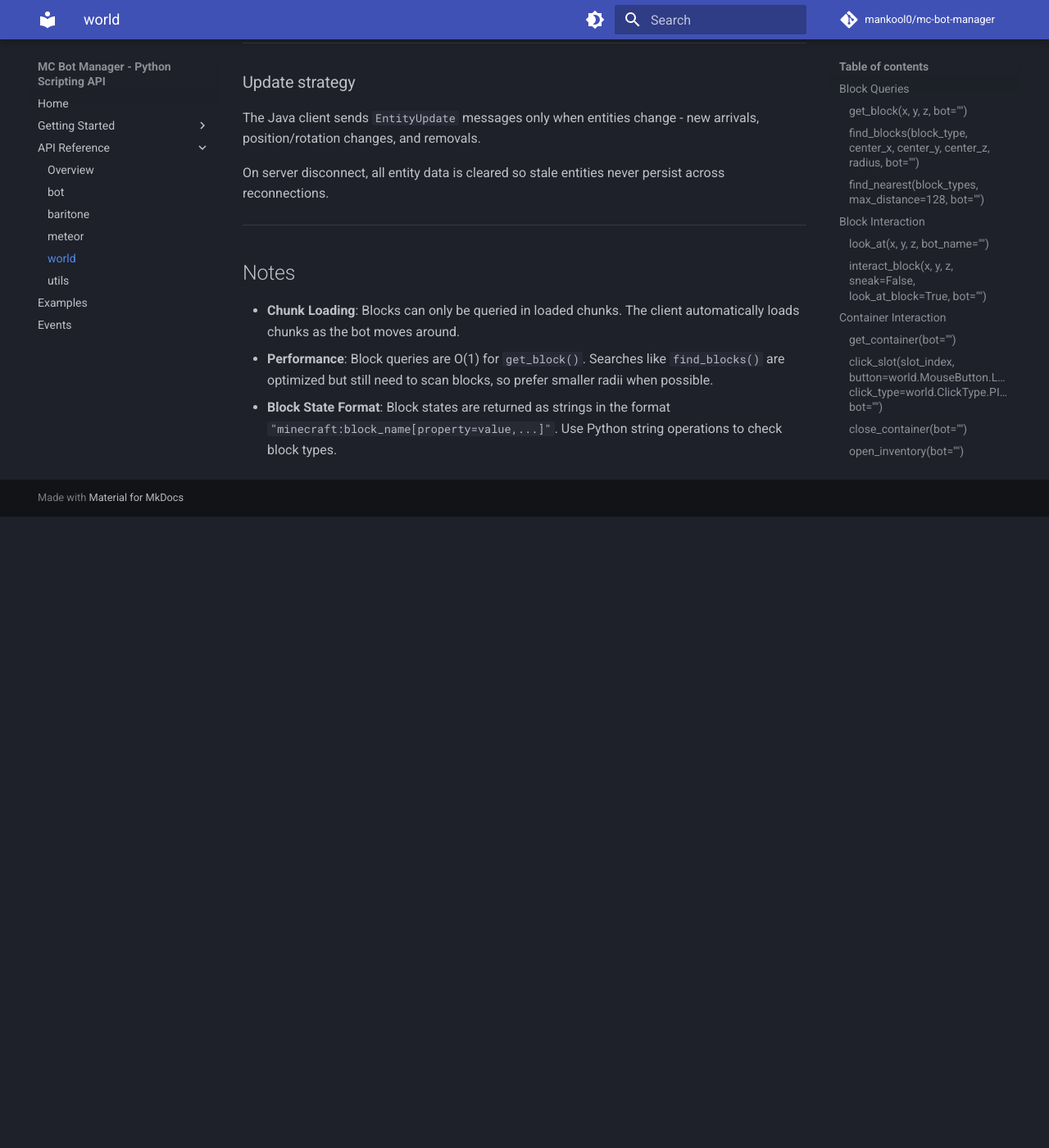
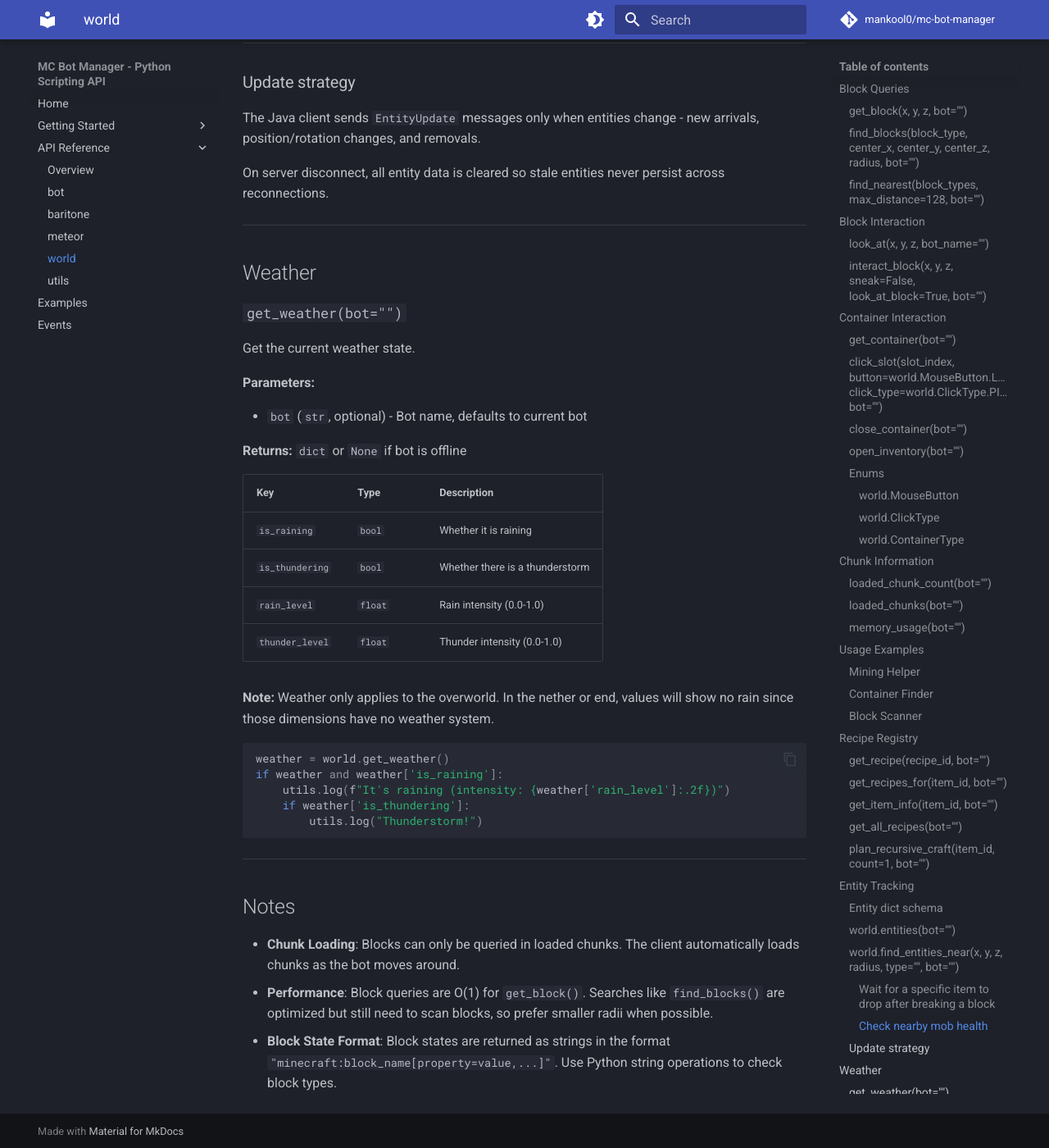
Before and after one commit to mankool0/mc-bot-manager, an MkDocs documentation site: the page built from docs/api/world.md, in a window 1280 px wide and 1400 px high, scrolled down 18277 px. Shown: the whole window at 82% size. Built offline with MkDocs 1.6.1 and Material for MkDocs 9.7.7, drawn with Linux system fonts in a browser that asks for light colours; comment, search, counter and statistics services are not loaded; before the commit the page ends 18907 px from its top, so only the background shows below that.

Commit message:
fix weather tracking when changing dimensions

````diff
--- a/docs/api/world.md
+++ b/docs/api/world.md
@@ -788,6 +788,37 @@ On server disconnect, all entity data is cleared so stale entities never persist
 
 ---
 
+## Weather
+
+### `get_weather(bot="")`
+
+Get the current weather state.
+
+**Parameters:**
+
+- `bot` (`str`, optional) - Bot name, defaults to current bot
+
+**Returns:** `dict` or `None` if bot is offline
+
+| Key | Type | Description |
+|-----|------|-------------|
+| `is_raining` | `bool` | Whether it is raining |
+| `is_thundering` | `bool` | Whether there is a thunderstorm |
+| `rain_level` | `float` | Rain intensity (0.0-1.0) |
+| `thunder_level` | `float` | Thunder intensity (0.0-1.0) |
+
+**Note:** Weather only applies to the overworld. In the nether or end, values will show no rain since those dimensions have no weather system.
+
+```python
+weather = world.get_weather()
+if weather and weather['is_raining']:
+    utils.log(f"It's raining (intensity: {weather['rain_level']:.2f})")
+    if weather['is_thundering']:
+        utils.log("Thunderstorm!")
+```
+
+---
+
 ## Notes
 
 - **Chunk Loading**: Blocks can only be queried in loaded chunks. The client automatically loads chunks as the bot moves around.
````
Also changed, not shown: 1 other file.
